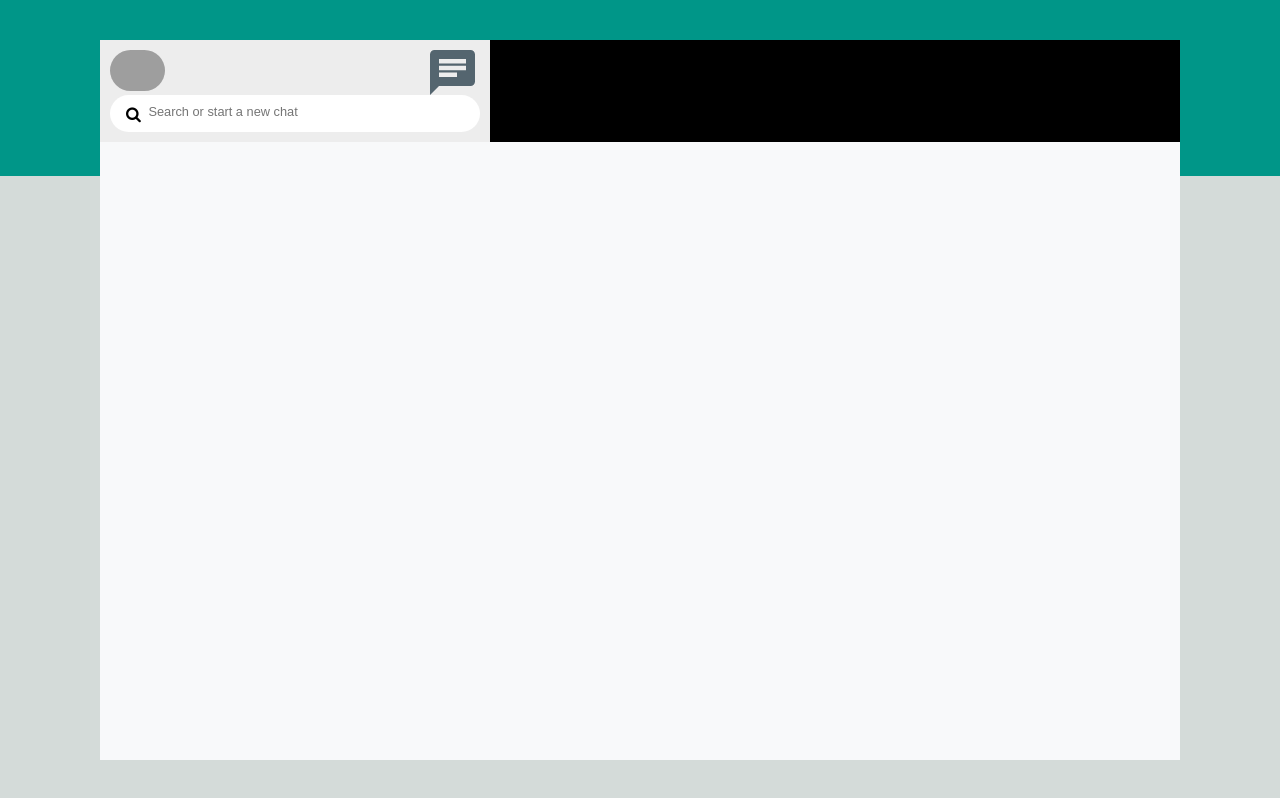
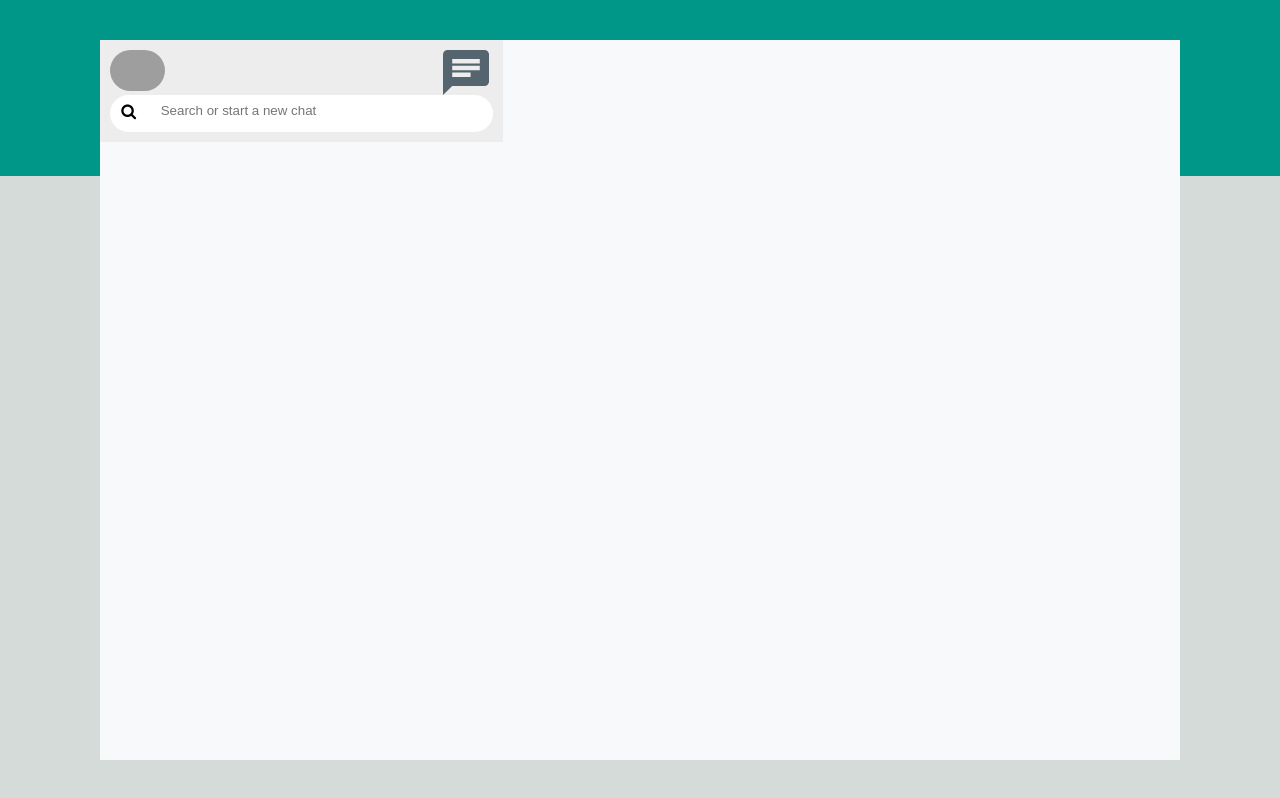
Before and after one commit to oladee/Whatsapp-interface, a plain HTML site: page index.html in a window 1280 px wide. Drawn offline with Linux system fonts and the light colour scheme; grey boxes are pictures that could not be loaded.

Commit message:
little changes

```diff
--- a/index.html
+++ b/index.html
@@ -25,13 +25,13 @@
                             <img src="./assets/images/carbon_overflow-menu-vertical.svg" alt="">
                         </div>
                     </div>
-                    <div>
+                    <div class="search">
                         <i class="fa fa-search" aria-hidden="true">
                         </i>
                         <input type="text" name="" id="" placeholder="Search or start a new chat">
                     </div>
                 </div>
-                <div class="phoneConnected" style="background-color: black;">
+
 
                 </div>
             </section>
--- a/style.css
+++ b/style.css
@@ -6,8 +6,7 @@
     height: 100vh;
     background: linear-gradient(
     to bottom,
-    #009688,
-    #009688 20%,
+    #009688 0% 20%,
     #d4dbd9 20% 100%);
     padding:5vh;
 }
@@ -42,13 +41,18 @@ main{
     display: block;
     margin-right: 15px;
 }
+.search{
+    width: 100%;
+}
 div i{
     position: absolute;
-    padding: 0.7em 1em 2em 1em;
+    text-align: center;
+    padding: 0.5em 0.5em 0.5em 0.7em;
 }
-div input{
-    font-size: 1vw;
-    padding: 0.7em 13em 1em 3em;
+.search input{
+    text-align: center;
+    /* font-size: 1vw; */
+    padding: 0.6em 13vw 1em 3em;
     border-radius: 19px;
     border: none;
 }
```
